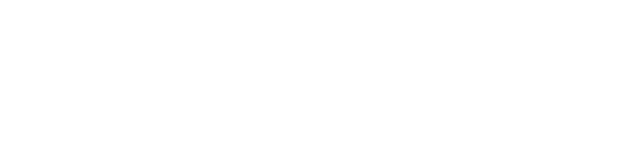
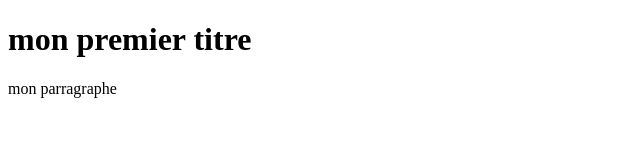
Before and after one commit to madess66/depot-git, a plain HTML site: page index.html in a window 1280 px wide. Shown: the whole page, without its empty margins (0-640 px from the left). Drawn offline with Linux system fonts and the light colour scheme.

Commit message:
sur l'autre cote

```diff
--- a/index.html
+++ b/index.html
@@ -6,6 +6,7 @@
     <title>Document</title>
 </head>
 <body>
-
+    <h1>mon premier titre</h1>
+    <p>mon parragraphe</p>
 </body>
 </html>
```
